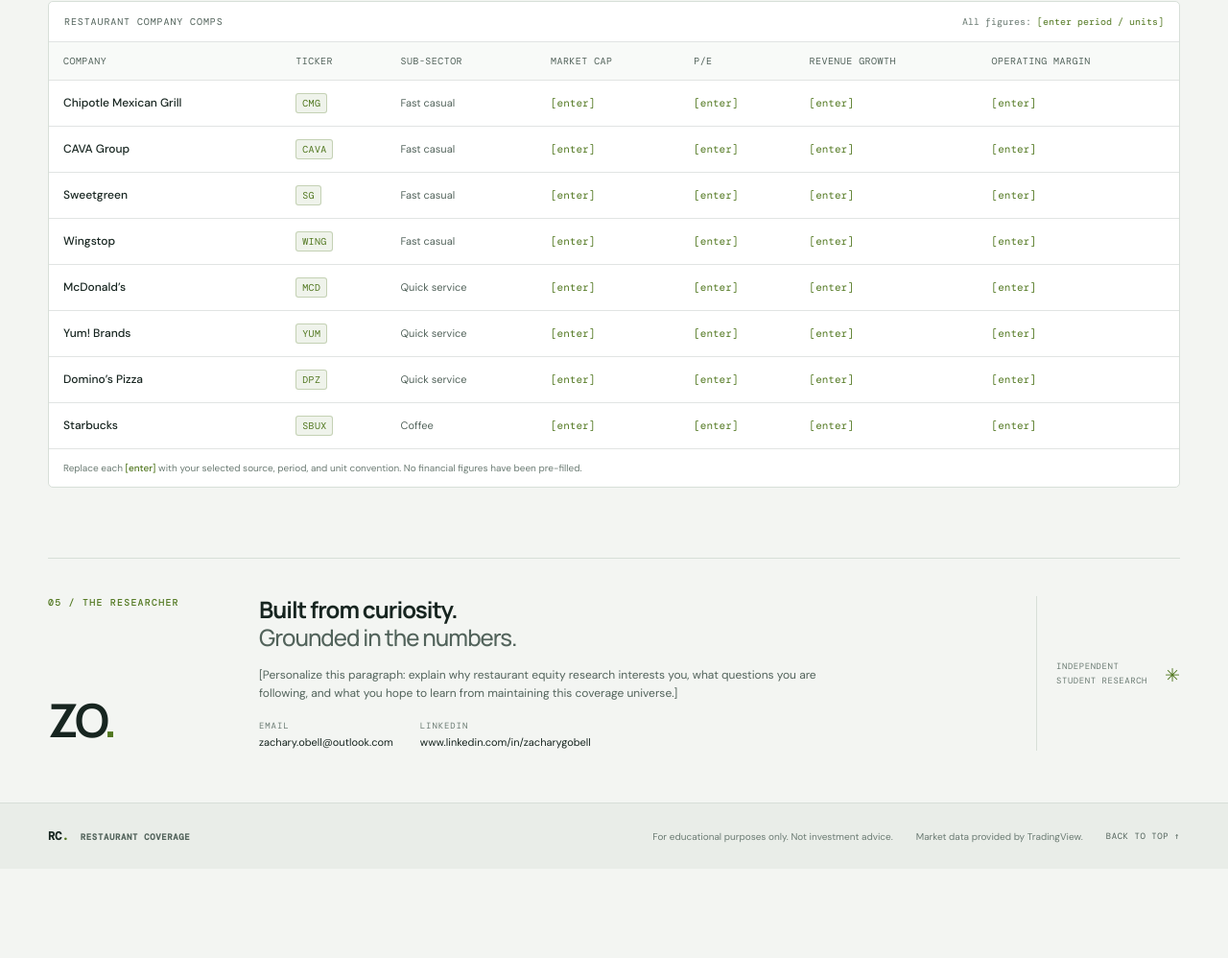
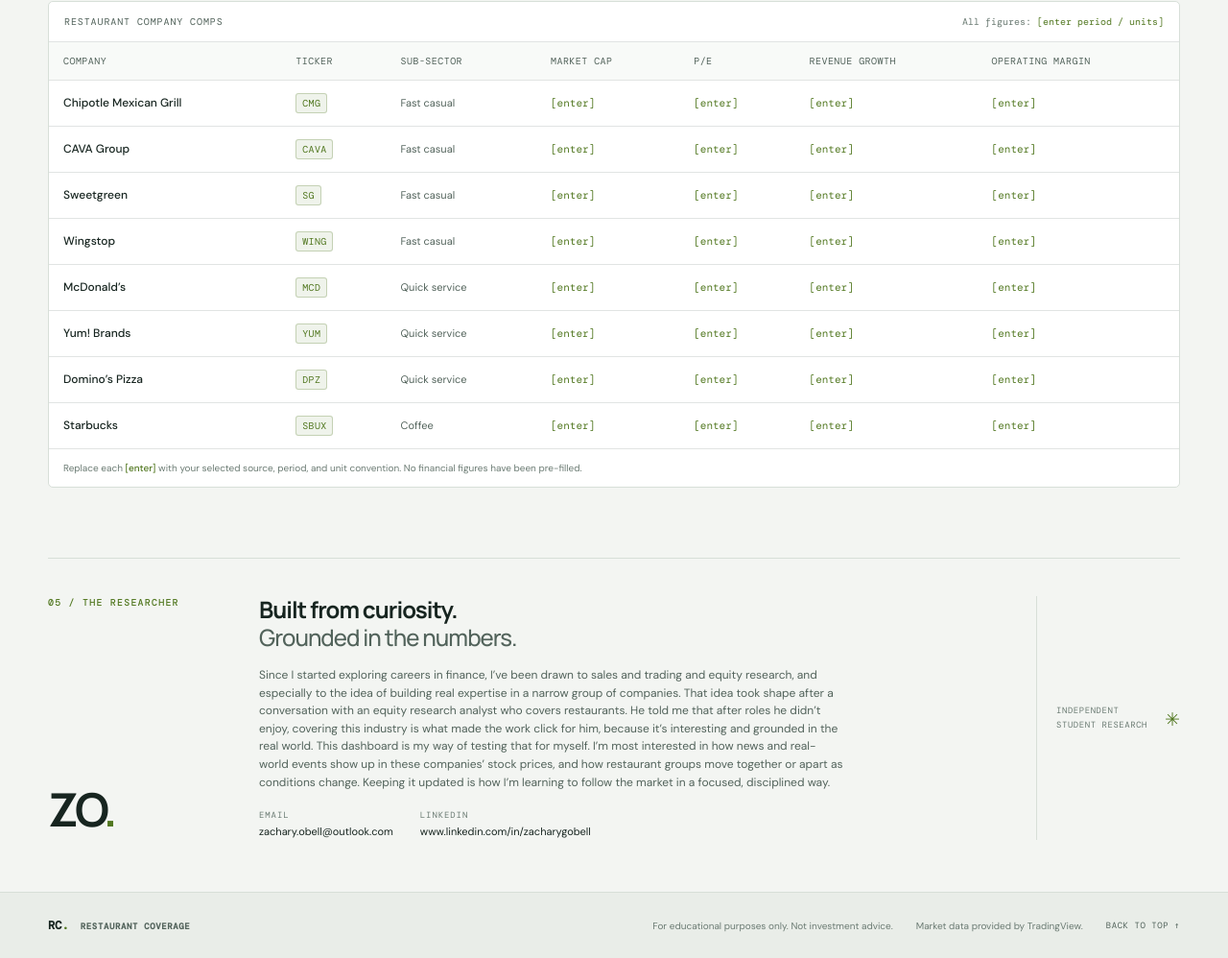
Before and after one commit to zach-obell/restaurant-dashboard, a plain HTML site: page index.html in a window 1280 px wide. Shown: the part 4031-5029 px from the top of the page at 96% size. Before the commit the page ends 4936 px from the top, so only its background shows below. Drawn offline with nearby package versions, Linux system fonts and the light colour scheme; a script that the page names is missing.

Commit message:
Personalize about section in index.html
Updated the about section with a personalized paragraph about interest in restaurant equity research.

```diff
--- a/index.html
+++ b/index.html
@@ -120,7 +120,7 @@
       <div class="about-index"><p class="eyebrow">05 / THE RESEARCHER</p><span class="about-monogram" aria-hidden="true">ZO<span>.</span></span></div>
       <div class="about-copy">
         <h2 id="about-title">Built from curiosity.<br><span>Grounded in the numbers.</span></h2>
-        <p class="about-text">[Personalize this paragraph: explain why restaurant equity research interests you, what questions you are following, and what you hope to learn from maintaining this coverage universe.]</p>
+        <p class="about-text">Since I started exploring careers in finance, I’ve been drawn to sales and trading and equity research, and especially to the idea of building real expertise in a narrow group of companies. That idea took shape after a conversation with an equity research analyst who covers restaurants. He told me that after roles he didn’t enjoy, covering this industry is what made the work click for him, because it’s interesting and grounded in the real world. This dashboard is my way of testing that for myself. I’m most interested in how news and real-world events show up in these companies’ stock prices, and how restaurant groups move together or apart as conditions change. Keeping it updated is how I’m learning to follow the market in a focused, disciplined way.</p>
         <div class="contact-row"><div><span class="contact-label">EMAIL</span><span class="contact-value">zachary.obell@outlook.com</span></div><div><span class="contact-label">LINKEDIN</span><span class="contact-value">www.linkedin.com/in/zacharygobell</span></div></div>
       </div>
       <div class="about-aside"><span>INDEPENDENT<br>STUDENT RESEARCH</span><span class="aside-cross" aria-hidden="true">✳</span></div>
```
